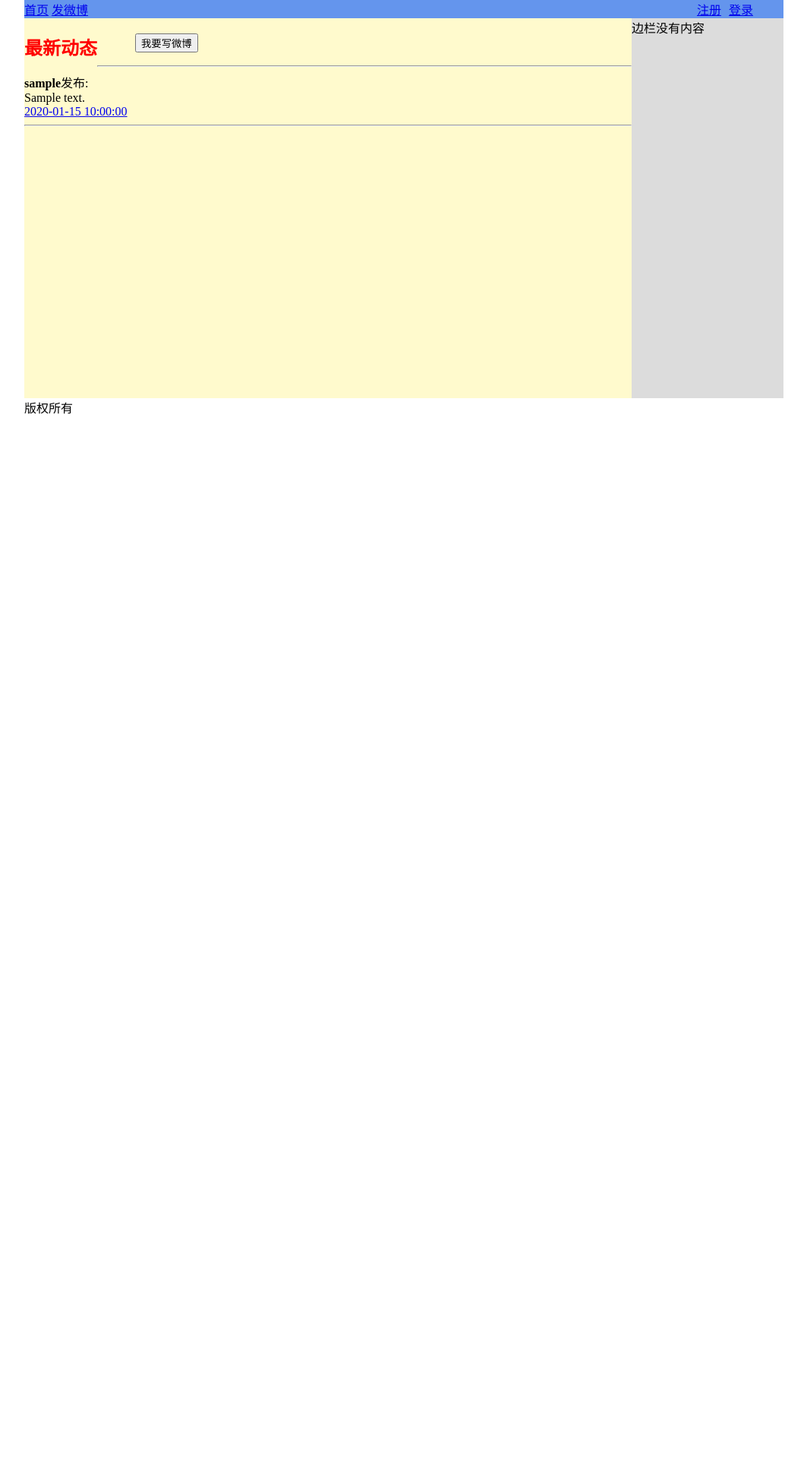
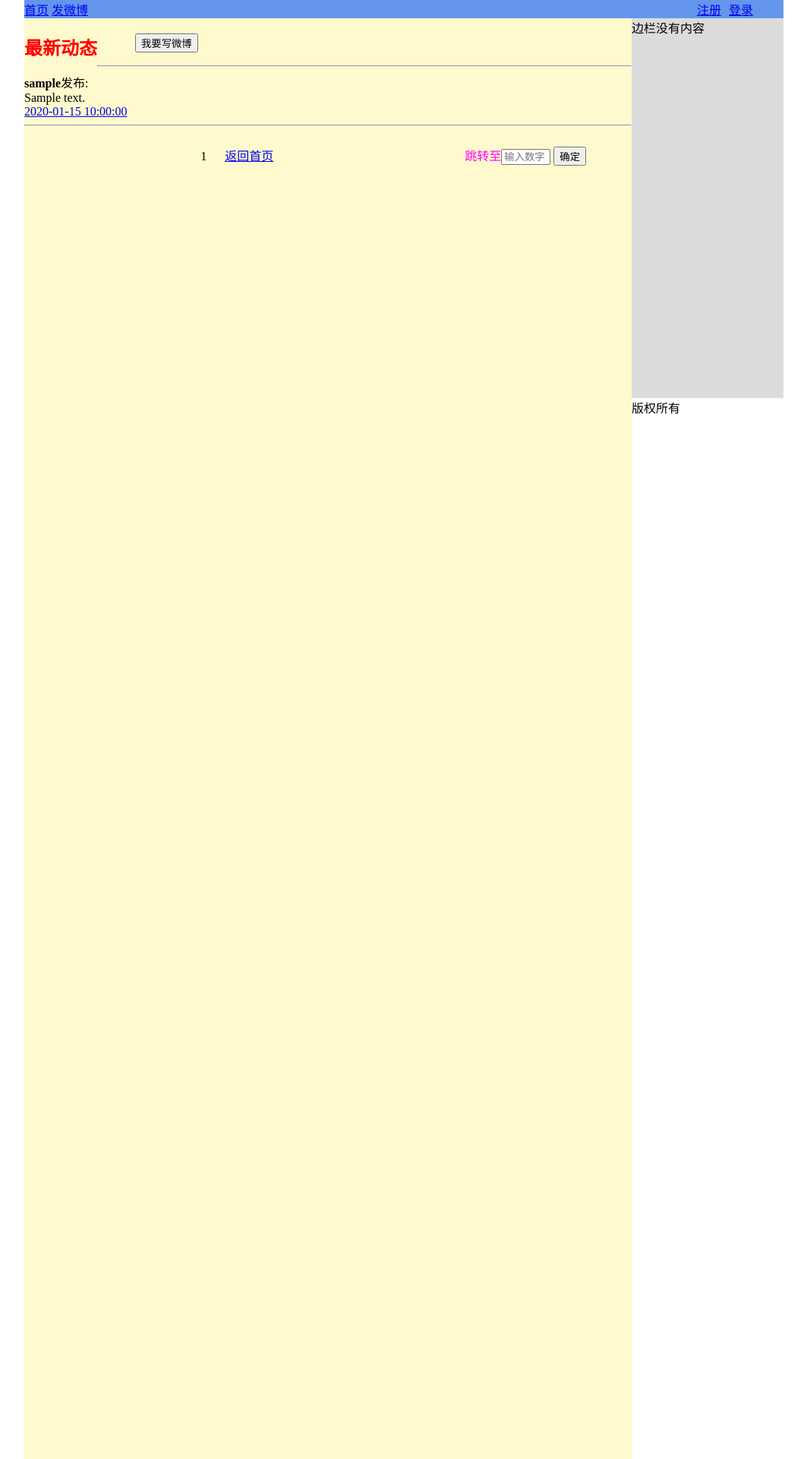
Before and after one commit to 15270823532/-, a Flask app: page /weibof/display in a window 1280 px wide. Shown: the top 1920 px of the page at 76% size, without its empty margins (108-1171 px from the left). Before the commit the page ends 545 px from the top, so only its background shows below. Run offline with Flask 2, Linux system fonts and the light colour scheme; tables that the repository leaves empty hold one stand-in row (values such as "Sample post").

Commit message:
微博F模块完全OK了，yeah！

```diff
--- a/templates/base.html
+++ b/templates/base.html
@@ -30,7 +30,7 @@
       .content {
         background-color: lemonchiffon;
         width: 800px;
-        height: 500px;
+        height: 3550px;
         float: left;
       }
 
--- a/weibof/templates/display.html
+++ b/weibof/templates/display.html
@@ -25,4 +25,34 @@
 <div><a href="/weibof/read?wid={{ w.id }}">{{ w.update_time }}</a></div>
 <hr>
 {% endfor %}
+<br>
+<div align="center">
+    {% if page !=1 %}
+    <span style="margin-right: 20px;">
+    <a href="/weibof/display?page={{ page-1 }}">上一页</a>
+    </span>
+    {% endif %}
+    {% for p in pages %}
+    {% if p==page %}
+    <span style="margin-right: 20px">{{ p }}</span>
+    {% else %}
+    <span style="margin-right: 20px">
+        <a href="/weibof/display?page={{ p }}">{{ p }}</a>
+    </span>
+    {% endif %}
+    {% endfor %}
+    {% if page == max_page %}
+    <span style="margin-right: 20px">
+    <a href="/weibof/display">返回首页</a>
+    </span>
+    {% else %}
+    <span style="margin-right: 20px">
+    <a href="/weibof/display?page={{ page+1 }}">下一页</a>
+    </span>
+    {% endif %}
+    <form action="/weibof/display" method="POST" style="float:right;color: fuchsia;padding-right: 60px">
+        跳转至<input type="text" size="5" name="NO" placeholder="输入数字">
+        <input type="submit" name="确定" value="确定">
+    </form>
+</div>
 {% endblock %}
--- a/weibof/views.py
+++ b/weibof/views.py
@@ -1,4 +1,4 @@
-import datetime
+import datetime,math
 
 from flask import Blueprint, request, session
 from flask import render_template
@@ -13,12 +13,32 @@ weibof_bp.template_folder = './templates'
 weibof_bp.static_folder = './static'
 
 
-@weibof_bp.route('/display')
+@weibof_bp.route('/display', methods=("POST", "GET"))
 def display():
-    '''首页展示'''
-    page=int(request.args.get('page',1))
-    weibos = Weibo.query.order_by(Weibo.create_time.desc()).all()
-    return render_template('display.html', weibos=weibos)
+    # '''首页展示'''
+    if request.method == 'POST':
+        try:
+            NO=int(request.form.get('NO'))
+            return redirect(f'/weibof/display?page={NO}')
+        except Exception as e:
+            return abort(403)
+    else:
+        page = int(request.args.get('page', 1))
+        per_page = 30
+        offset = per_page * (page - 1)
+        weibos=Weibo.query.order_by(Weibo.update_time.desc()).limit(per_page).offset(offset)
+        # '''获取最大的页码'''
+        max_page=math.ceil(Weibo.query.count()/per_page)
+
+        if page<=3:
+            start,end=1,min(7,max_page)
+        elif page>(max_page-3):
+            start,end=max_page-6,max_page
+        else:
+            start=page-3
+            end=page+3
+        pages=range(start,end+1)
+        return render_template('display.html', weibos=weibos,pages=pages,page=page,max_page=max_page)
 
 
 @weibof_bp.route('/post', methods=("POST", "GET"))
```
